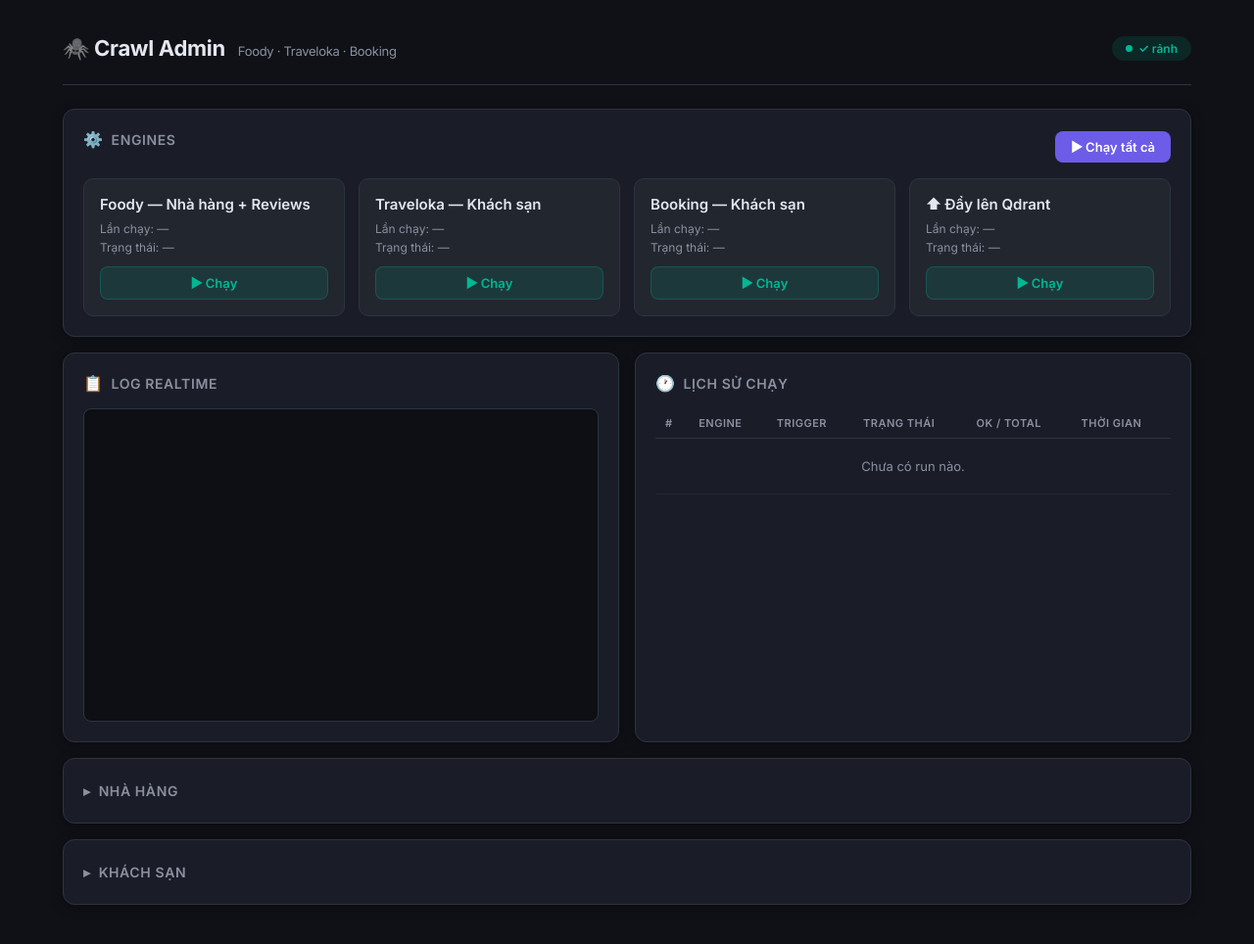
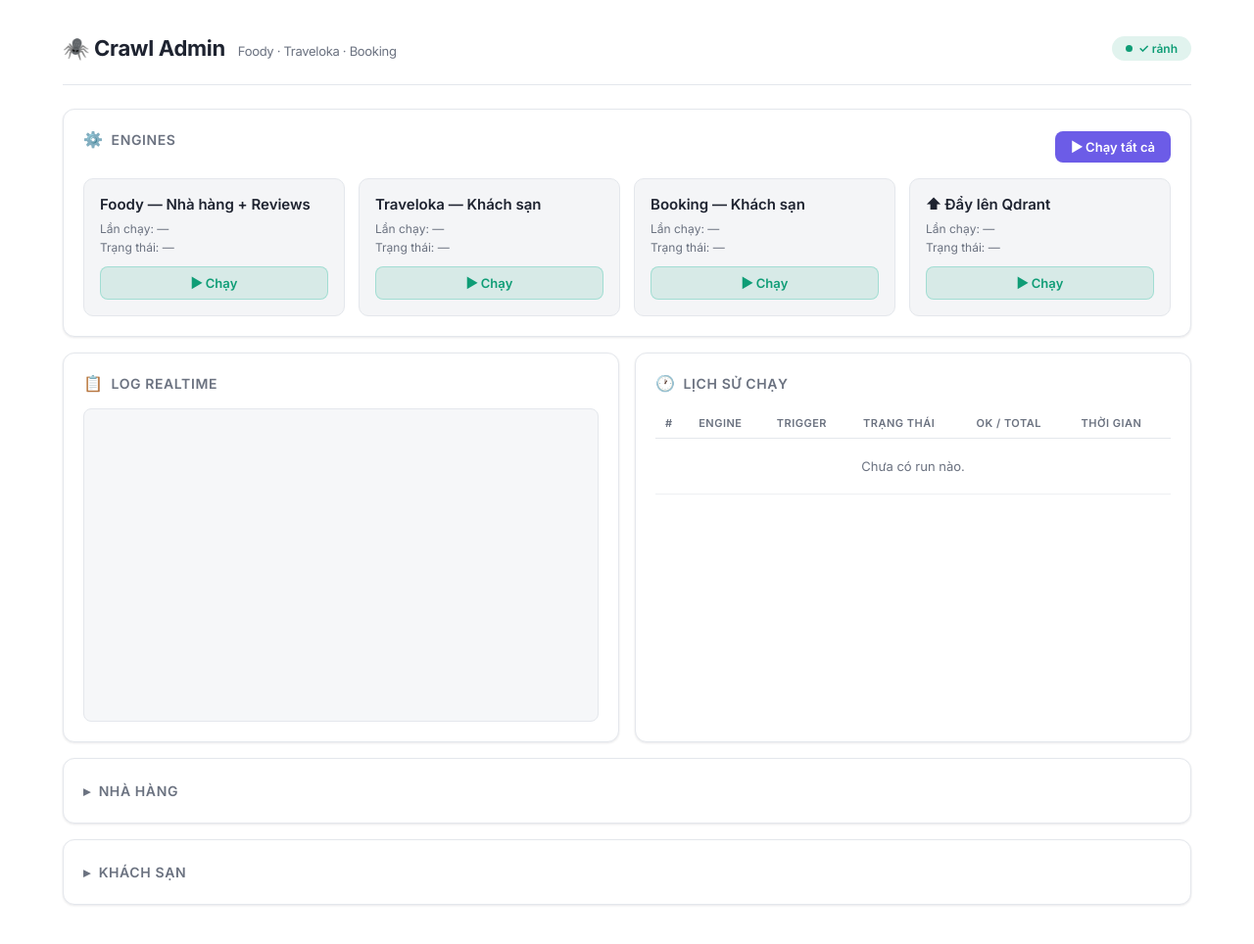
Before and after one commit to minucedev/danang-rag-chatbot, a FastAPI app: page /admin/crawl/ in a window 1280 px wide. Shown: the whole page at 98% size. Run offline with FastAPI, Linux system fonts and the light colour scheme; data that the repository does not hold is empty.

Commit message:
style(admin): dashboard nền trắng (Indigo light) + cache-bust CSS
Đổi 2 dashboard admin (crawl + metrics) và shell tab từ theme tối sang nền
trắng, tông nhấn Indigo: cập nhật :root CSS variables, log-box/bảng sáng, màu
chữ trục/legend Chart.js cho nền trắng. Thêm ?v=2 vào link CSS để vượt cache
heuristic của trình duyệt cho iframe metrics.

Co-Authored-By: Claude Opus 4.8 (1M context) <noreply@anthropic.com>

```diff
--- a/backend/app/crawl_admin/static/style.css
+++ b/backend/app/crawl_admin/static/style.css
@@ -7,24 +7,24 @@
 }
 
 :root {
-  --bg: #0f1117;
-  --surface: #1a1d27;
-  --surface2: #22262f;
-  --border: #2e3340;
-  --text: #e4e7ef;
-  --text2: #8b90a0;
+  --bg: #ffffff;
+  --surface: #ffffff;
+  --surface2: #f4f5f7;
+  --border: #e4e7ec;
+  --text: #1e2330;
+  --text2: #6b7280;
   --accent: #6c5ce7;
-  --accent2: #a29bfe;
-  --green: #00b894;
-  --green-bg: rgba(0, 184, 148, .12);
-  --red: #ff6b6b;
-  --red-bg: rgba(255, 107, 107, .12);
-  --amber: #fdcb6e;
-  --amber-bg: rgba(253, 203, 110, .12);
-  --blue: #74b9ff;
-  --blue-bg: rgba(116, 185, 255, .12);
+  --accent2: #5a4ad1;
+  --green: #0f9d76;
+  --green-bg: rgba(15, 157, 118, .12);
+  --red: #e0454e;
+  --red-bg: rgba(224, 69, 78, .12);
+  --amber: #b9820b;
+  --amber-bg: rgba(185, 130, 11, .14);
+  --blue: #2f6feb;
+  --blue-bg: rgba(47, 111, 235, .12);
   --radius: 12px;
-  --shadow: 0 2px 12px rgba(0, 0, 0, .35);
+  --shadow: 0 1px 3px rgba(16, 24, 40, .06), 0 1px 2px rgba(16, 24, 40, .04);
 }
 
 body {
@@ -278,7 +278,7 @@ header h1 span {
 
 /* ── Log ── */
 .log-box {
-  background: #0d0f14;
+  background: #f6f7f9;
   border: 1px solid var(--border);
   border-radius: 8px;
   padding: 12px;
@@ -287,7 +287,7 @@ header h1 span {
   font-family: 'Cascadia Code', 'Fira Code', monospace;
   font-size: 12px;
   line-height: 1.7;
-  color: #7ec88b;
+  color: #334155;
   white-space: pre-wrap;
   word-break: break-all;
 }
@@ -344,11 +344,11 @@ th {
 
 td {
   padding: 7px 10px;
-  border-bottom: 1px solid rgba(46, 51, 64, .5);
+  border-bottom: 1px solid #eef0f3;
 }
 
 tr:hover td {
-  background: rgba(108, 92, 231, .04);
+  background: rgba(108, 92, 231, .07);
 }
 
 .empty-row {
--- a/backend/app/crawl_admin/templates/index.html
+++ b/backend/app/crawl_admin/templates/index.html
@@ -7,7 +7,7 @@
   <title>Crawl Admin — Đà Nẵng RAG</title>
   <link rel="preconnect" href="https://fonts.googleapis.com">
   <link href="https://fonts.googleapis.com/css2?family=Inter:wght@400;500;600;700&display=swap" rel="stylesheet">
-  <link rel="stylesheet" href="/admin/crawl/static/style.css">
+  <link rel="stylesheet" href="/admin/crawl/static/style.css?v=2">
 </head>
 
 <body>
```
Also changed, not shown: backend/app/api/admin_shell.py (+5 -5 lines), backend/app/metrics/static/style.css (+19 -19 lines), backend/app/metrics/templates/index.html (+7 -7 lines).
